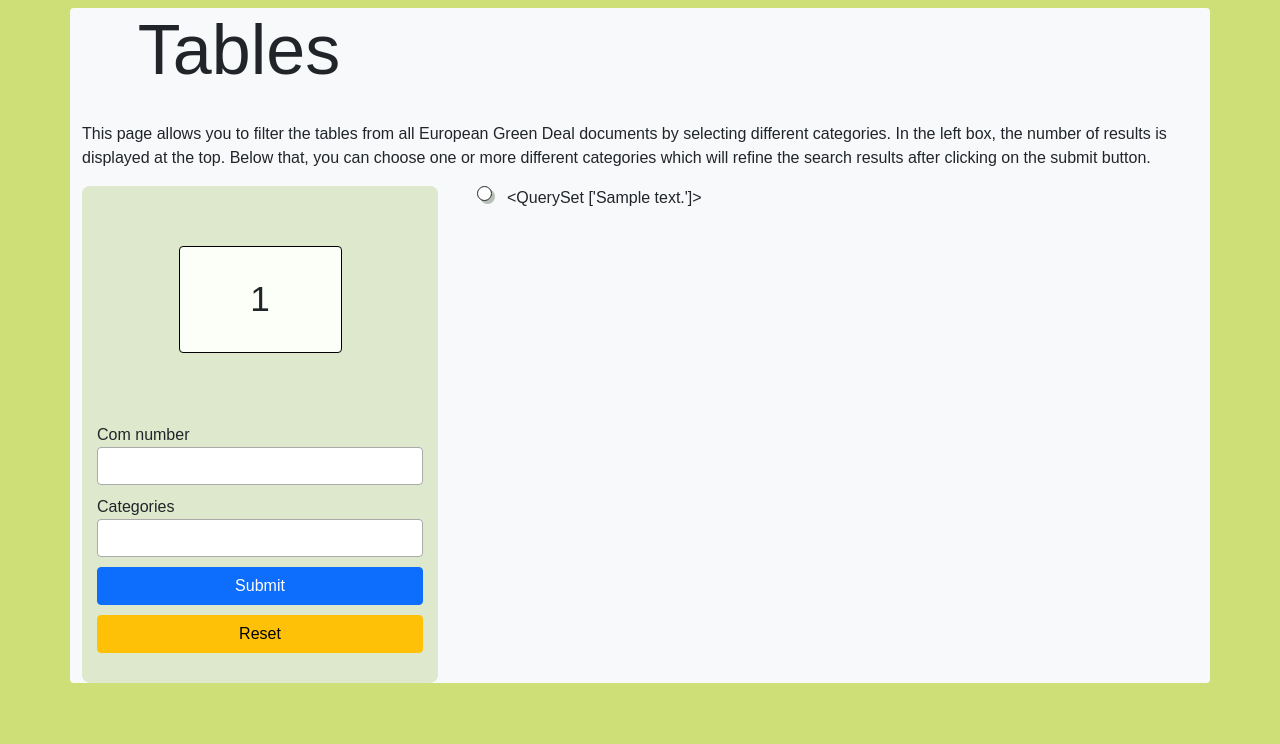
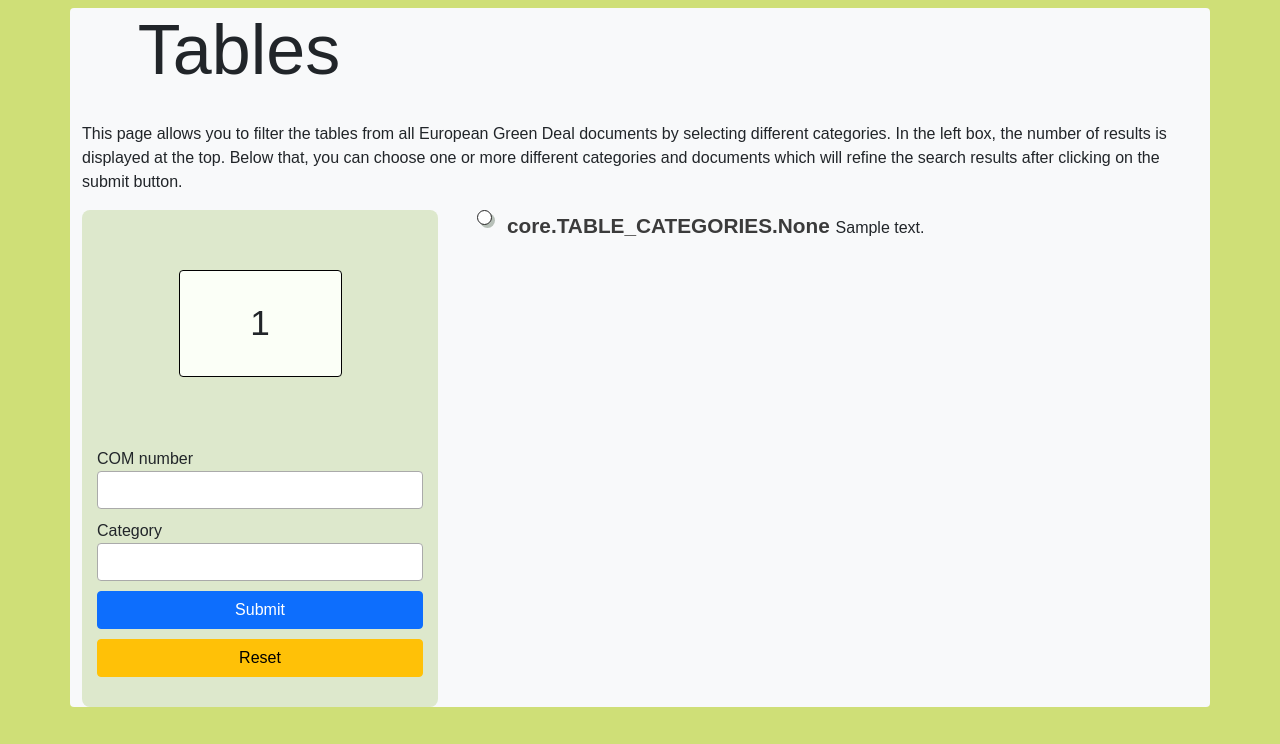
Before and after one commit to DIS18-Green-Deal-Annotations/GreenDealAnnotationsApp, a Django app: page /tableviewer/ in a window 1280 px wide. Shown: the part 56-800 px from the top of the page. Run offline with Django 4.2, Linux system fonts and the light colour scheme; tables that the repository leaves empty hold one stand-in row (values such as "Sample post"); some libraries are stand-ins or nearby versions.

Commit message:
almost done

```diff
--- /dev/null
+++ b/GreenDealAnnotations/static/css/tables.css
@@ -0,0 +1,3 @@
+#table th, #table td {
+    border: 1px solid black;
+}
--- a/GreenDealAnnotations/templates/apps/table_extraction/tables.html
+++ b/GreenDealAnnotations/templates/apps/table_extraction/tables.html
@@ -1,5 +1,6 @@
 {% extends '../../utils/base.html' %} {% load static %} {% block title %} Green Deal Annotation - Tables {% endblock %} {% block head_inject %}
 <link rel="stylesheet" href="{% static 'css/timeline.css' %}" />
+<link rel="stylesheet" href="{% static 'css/tables.css' %}" />
 <script
     src="https://code.jquery.com/jquery-3.6.0.slim.min.js"
     integrity="sha256-u7e5khyithlIdTpu22PHhENmPcRdFiHRjhAuHcs05RI="
@@ -15,26 +16,26 @@
                 <h2>Tables</h2>
                 <p>
                     This page allows you to filter the tables from all European Green Deal documents by selecting different categories. In the left
-                    box, the number of results is displayed at the top. Below that, you can choose one or more different categories which will refine
+                    box, the number of results is displayed at the top. Below that, you can choose one or more different categories and documents which will refine
                     the search results after clicking on the submit button.
                 </p>
             </div>
         </div>
         <div class="row">
-            <!-----------------------------------FILTER-PANEL------------------------------------------->
+            <!----------------------------------FILTER-PANEL-------------------------------------------->
             <div class="col-4">
                 <div id="Filter" class="col-md-4-de fixed-sidebar-de">
                     <div class="d-flex flex-column">
                         <div id="number_entries"></div>
                         <!--  hier werden die Container für die einzelnen Filterparts aufgesetzt
                         und die select-Optionen mit den möglichen Optionen aus der Datenbank befüllt -->
-                        <label for="com_name">Com number</label>
-                        <select class="js-example-basic-multiple" id="com_name" onchange="get_dropdown_value()" name="com_name" multiple="multiple">
-                            {% for com in com_name %}
+                        <label for="ComNr">COM number</label>
+                        <select class="js-example-basic-multiple" id="ComNr" onchange="get_dropdown_value()" name="ComNr" multiple="multiple">
+                            {% for com in ComNr %}
                             <option value="{{ com }}">{{ com }}</option>
                             {% endfor %}
                         </select>
-                        <label for="categories">Categories</label>
+                        <label for="categories">Category</label>
                         <select class="js-example-basic-multiple" name="states[]" multiple="multiple">
                             {% for cat in categories %}
                             <option value="{{ cat }}">{{ cat }}</option>
@@ -45,16 +46,16 @@
                     </div>
                 </div>
             </div>
-            <!-----------------------------------TIMELINE------------------------------------------->
+            <!----------------------------------TIMELINE-------------------------------------------->
             <div class="col-8">
                 <div id="timeline">
                     <ul id="dates">
                         <!-- unsere komplette Timeline wird durch dieses Jinja Template erstellt;
                             dafür werden alle Einträge in der Datenbank durchlaufen -->
                         {% for col in data %}
-                        <li>
-                            <span class="category"> {{ col.category }} </span>
-                            <p>{{ data }}</p>
+                        <li id="table">
+                            <span class="date"> {{ col.CatID }} </span>
+                            {{ col.TableContentHTML | safe }}
                         </li>
                         {% endfor %}
                     </ul>
--- a/core/views.py
+++ b/core/views.py
@@ -111,13 +111,14 @@ def timeline(request):
     return render(request, './apps/date_extraction/timeline.html', context)
 
 def tables(request):
-    categories = TABLE_CATEGORIES.objects.all().values_list('Cat', flat=True)
-    com_name = TABLES.objects.all().values_list('ComNr', flat=True)
-    data = TABLES.objects.all().values_list('TableContentHTML', flat=True)
-
+    Cat = TABLE_CATEGORIES.objects.all().values_list('Cat', flat=True).order_by("CatID")
+    ComNr = TABLES.objects.all().values_list('ComNr', flat=True).order_by("ComNr")
+    TableContentHTML = TABLES.objects.all().order_by("DocID")
+    allvals = TABLE_CATEGORIES.objects.all()
     context = {
-        "data": data,
-        "com_name": com_name,
-        "categories": sorted(categories)
+        "all" : allvals,
+        "data": TableContentHTML,
+        "ComNr": ComNr,
+        "categories": Cat,
     }
     return render(request, './apps/table_extraction/tables.html', context)
```
